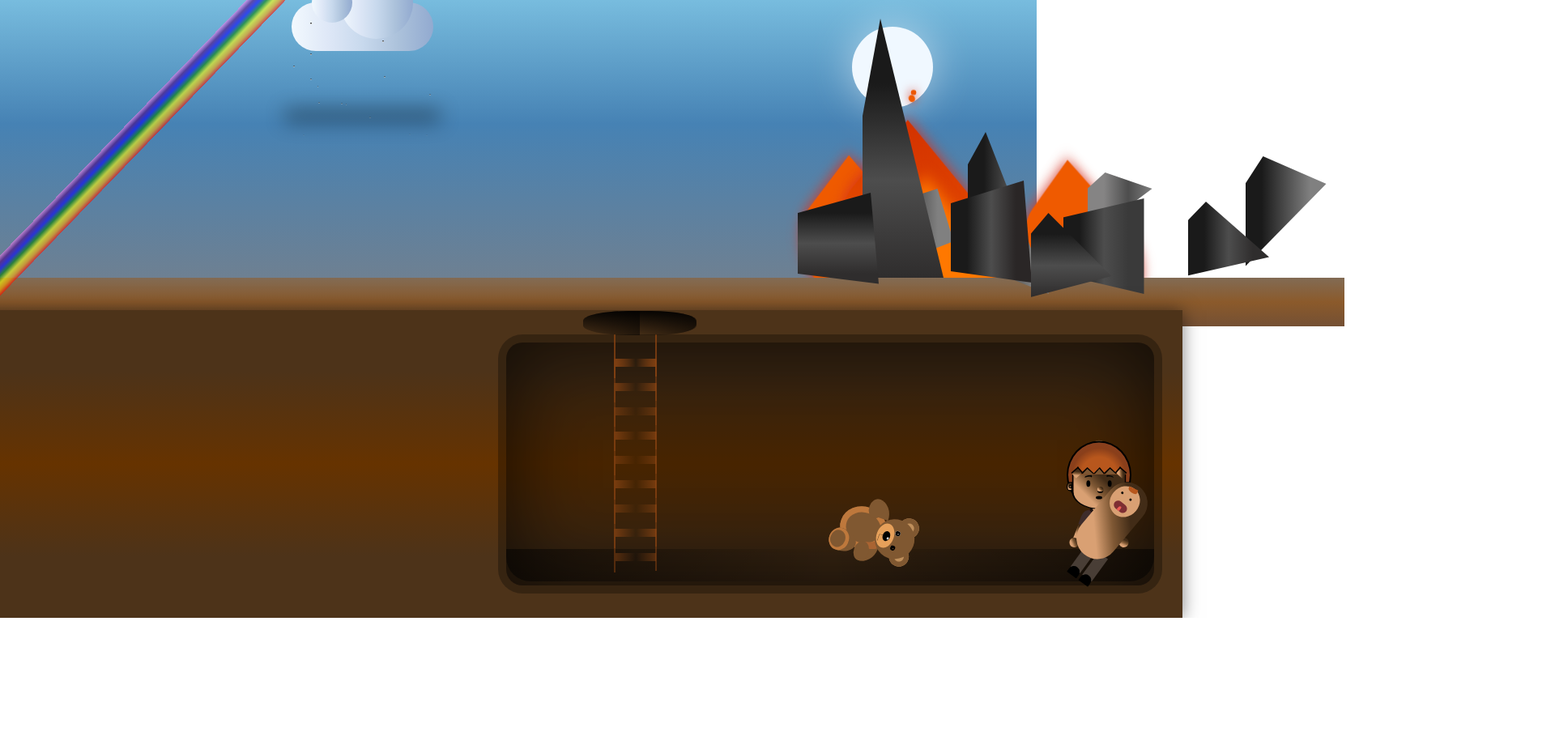
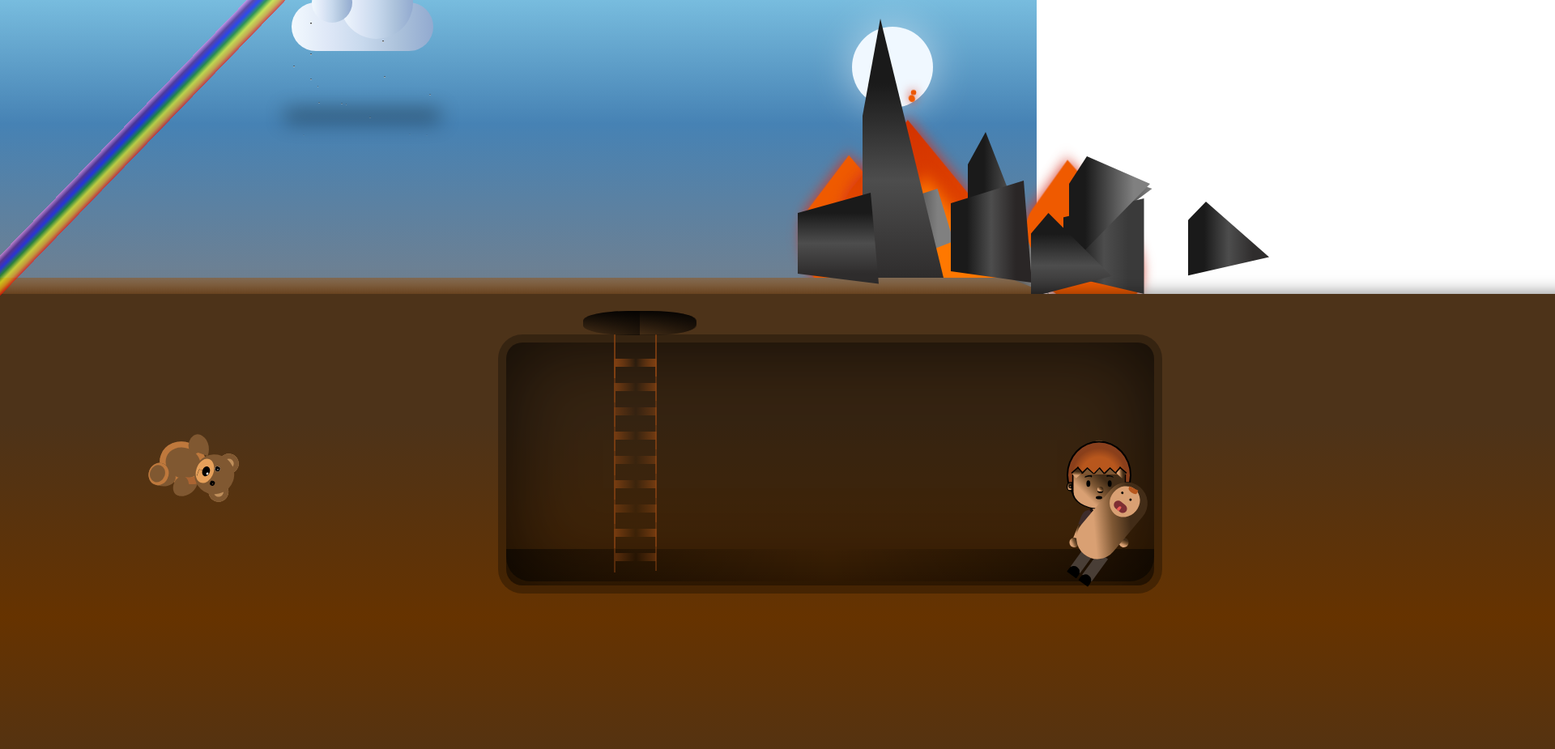
Before and after one commit to Michgotj/CSS-BringThemHomeNow, a plain HTML site: page index.html in a window 1280 px wide. Shown: the part 47-972 px from the top of the page at 81% size, 1920 px wide, since content can reach past the window. Before the commit the page ends 810 px from the top, so only its background shows below. Drawn offline with Linux system fonts and the light colour scheme.

Commit message:
firstbranch

```diff
--- a/styles/buildings.css
+++ b/styles/buildings.css
@@ -38,7 +38,7 @@
 }
 
 .ruined-building5 {
-  left: 10%;
+  left: -200px;
   transform: translateX(1160%);
   height: 170px;
   background: linear-gradient(to left, #808080 20%, #4d4d4d 50%, #1a1a1a 80%);
--- a/styles/characters.css
+++ b/styles/characters.css
@@ -554,7 +554,7 @@
 
 .teddy {
   font-size: calc(50vmin / 260);
-  transform: scale(0.2) translate(2200px, 1700px) rotate(110deg);
+  transform: scale(0.2) translate(-2000px, 1300px) rotate(110deg);
   position: relative;
   margin: auto;
   width: 260em;
--- a/styles/global.css
+++ b/styles/global.css
@@ -2,14 +2,16 @@ body {
   margin: 0;
   padding: 0;
   overflow: hidden;
+  height: 100vh;
+  width: 100vw;
 }
 
 .ground {
-  position: absolute;
-  left: -400px;
-  top: 567%;
-  width: 1700px;
-  height: 100%;
+  position: fixed;
+  left: 0;
+  top: 390px;
+  width: 100%;
+  height: 5%;
   background: linear-gradient(to bottom, #826b54, #8b5a2b, #745034);
   z-index: 1;
 }
@@ -18,7 +20,7 @@ body {
   position: absolute;
   top: 0;
   left: 0;
-  width: 100%;
+  width: 100vw;
   height: 50%;
   background: linear-gradient(to bottom, #87ceeb, #4682b4, #708090);
   z-index: -1;
@@ -59,10 +61,10 @@ body {
 
 .under-ground {
   position: absolute;
-  bottom: -700px;
+  bottom: -1100px;
   left: -400px;
-  width: 1500px;
-  height: 380px;
+  width: 2855px;
+  height: 800px;
   background: linear-gradient(to bottom, #4d3319 20%, #663300 50%, #4d3319 80%);
   z-index: 2;
   box-shadow: 0 0 20px rgba(0, 0, 0, 0.5);
```
